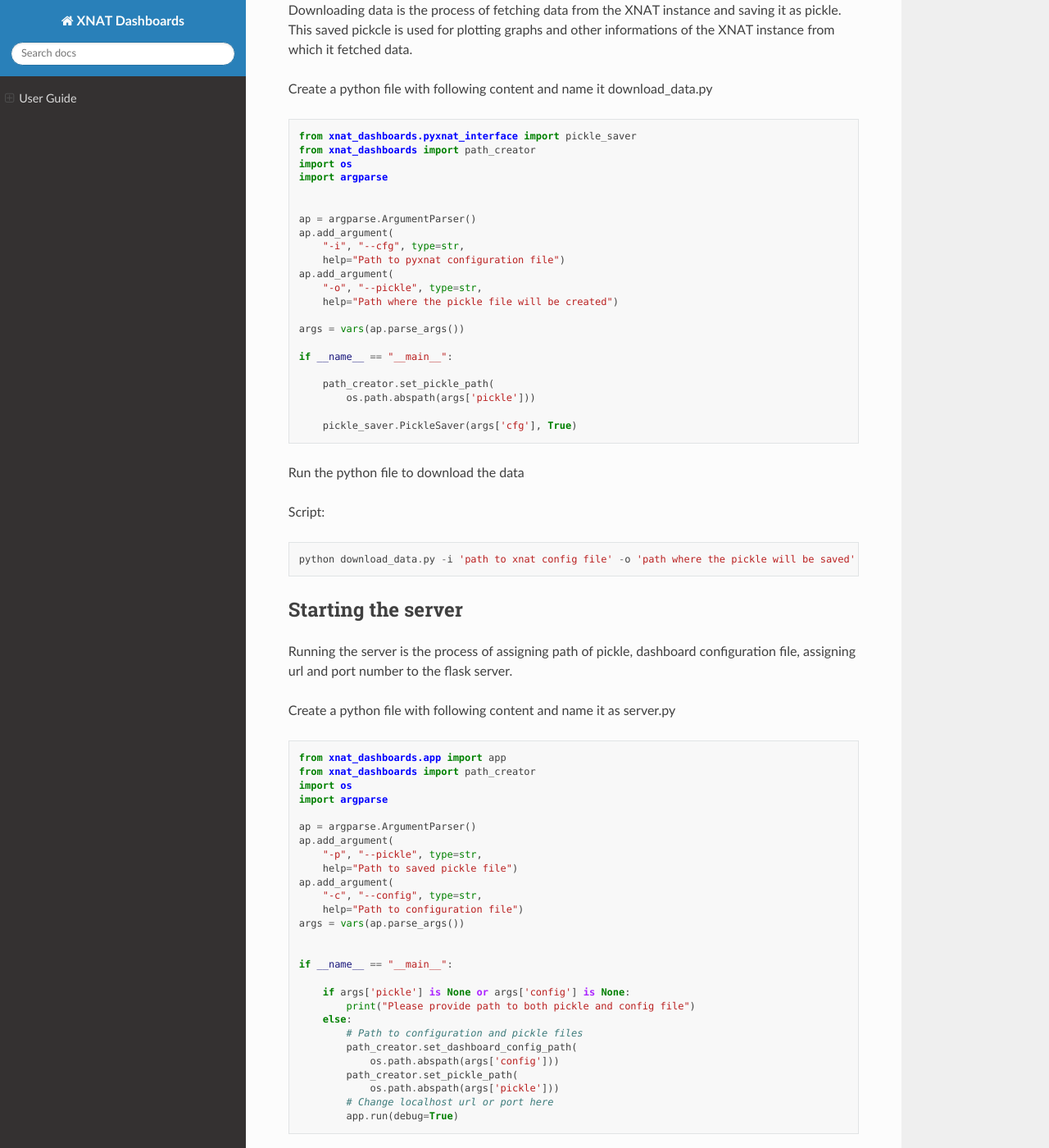
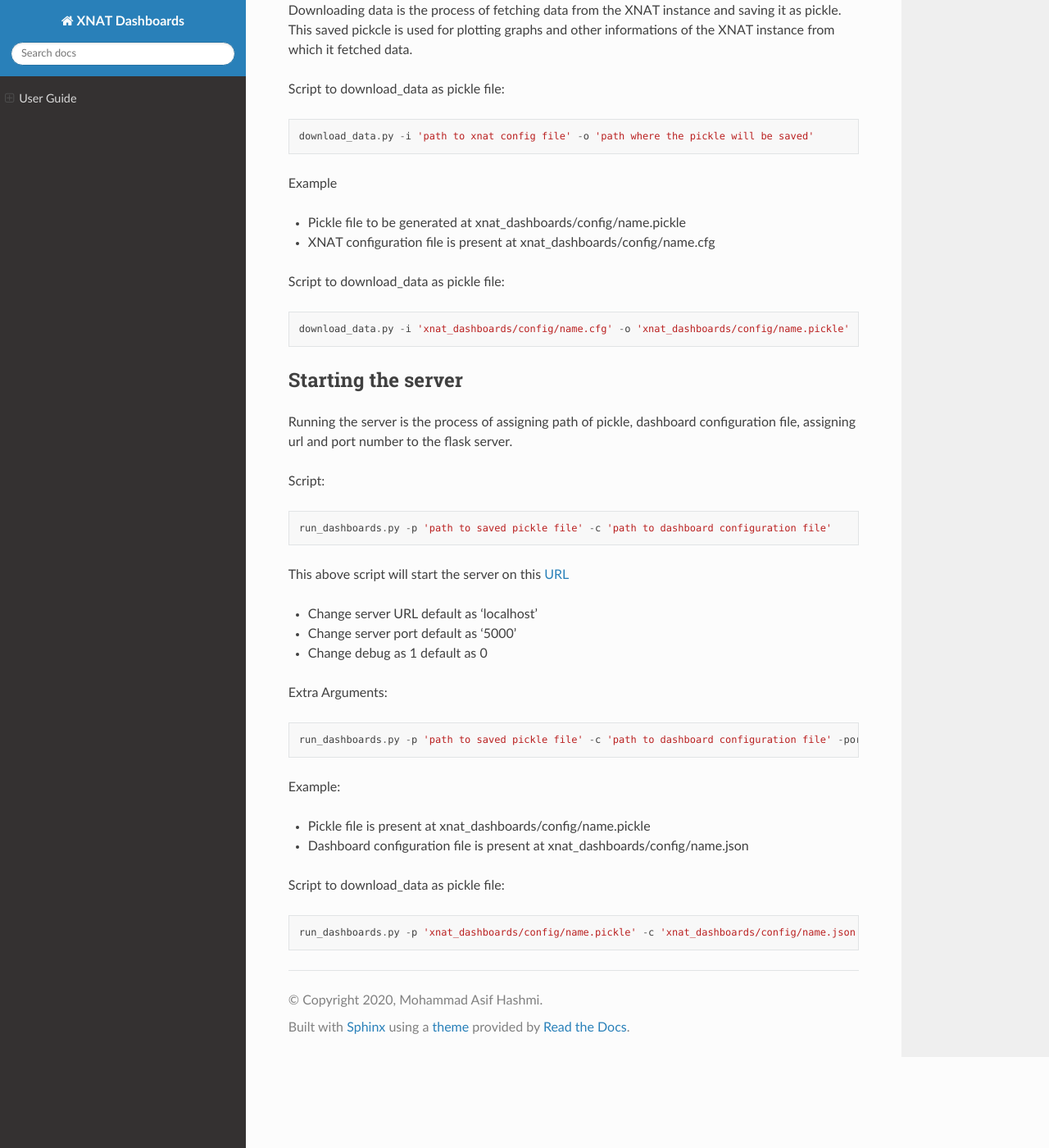
Before and after one commit to XNAT-Dashboards/XNAT-Dashboards, a Sphinx documentation site: the page built from docs/user_guide.rst, in a window 1280 px wide and 1400 px high, scrolled down 2074 px. Shown: the whole window at 82% size. Built offline with Sphinx 7.4.7 and the Read the Docs theme 2.0.0, drawn with Linux system fonts in a browser that asks for light colours; pages that are not in the unit, such as notebooks, are missing from menus; some of the changed text lies outside the part shown.

Commit message:
User guide update for starting and downloading scripts

```diff
--- a/docs/user_guide.rst
+++ b/docs/user_guide.rst
@@ -101,38 +101,18 @@ Downloading data is the process of fetching data from the XNAT instance and savi
 it as pickle. This saved pickcle is used for plotting graphs and other
 informations of the XNAT instance from which it fetched data.
 
-Create a python file with following content and name it download_data.py
+Script to download_data as pickle file::
 
-.. code-block:: python
+    download_data.py -i 'path to xnat config file' -o 'path where the pickle will be saved'
 
-    from xnat_dashboards.pyxnat_interface import pickle_saver
-    from xnat_dashboards import path_creator
-    import os
-    import argparse
+Example
 
+- Pickle file to be generated at xnat_dashboards/config/name.pickle
+- XNAT configuration file is present at xnat_dashboards/config/name.cfg
 
-    ap = argparse.ArgumentParser()
-    ap.add_argument(
-        "-i", "--cfg", type=str,
-        help="Path to pyxnat configuration file")
-    ap.add_argument(
-        "-o", "--pickle", type=str,
-        help="Path where the pickle file will be created")
+Script to download_data as pickle file::
 
-    args = vars(ap.parse_args())
-
-    if __name__ == "__main__":
-
-        path_creator.set_pickle_path(
-            os.path.abspath(args['pickle']))
-
-        pickle_saver.PickleSaver(args['cfg'], True)
-
-Run the python file to download the data
-
-Script::
-
-    python download_data.py -i 'path to xnat config file' -o 'path where the pickle will be saved'
+    download_data.py -i 'xnat_dashboards/config/name.cfg' -o 'xnat_dashboards/config/name.pickle'
 
 Starting the server
 -------------------
@@ -140,42 +120,26 @@ Starting the server
 Running the server is the process of assigning path of pickle, dashboard configuration file,
 assigning url and port number to the flask server.
 
-Create a python file with following content and name it as server.py
+Script::
 
-.. code-block:: python
+    run_dashboards.py -p 'path to saved pickle file' -c 'path to dashboard configuration file'
 
-    from xnat_dashboards.app import app
-    from xnat_dashboards import path_creator
-    import os
-    import argparse
-
-    ap = argparse.ArgumentParser()
-    ap.add_argument(
-        "-p", "--pickle", type=str,
-        help="Path to saved pickle file")
-    ap.add_argument(
-        "-c", "--config", type=str,
-        help="Path to configuration file")
-    args = vars(ap.parse_args())
+This above script will start the server on this `URL <localhost:5000>`_
 
 
-    if __name__ == "__main__":
+- Change server URL default as 'localhost'
+- Change server port default as '5000'
+- Change debug as 1 default as 0
 
-        if args['pickle'] is None or args['config'] is None:
-            print("Please provide path to both pickle and config file")
-        else:
-            # Path to configuration and pickle files
-            path_creator.set_dashboard_config_path(
-                os.path.abspath(args['config']))
-            path_creator.set_pickle_path(
-                os.path.abspath(args['pickle']))
-            # Change localhost url or port here
-            app.run(debug=True)
+Extra Arguments::
 
-Run this python file to start the server.
+    run_dashboards.py -p 'path to saved pickle file' -c 'path to dashboard configuration file' -port 'port number' -url 'URL' -debug 1
 
-Script::
+Example:
 
-    python server.py -p 'path to saved pickle file' -c 'path to dashboard configuration file'
+- Pickle file is present at xnat_dashboards/config/name.pickle
+- Dashboard configuration file is present at xnat_dashboards/config/name.json
 
-This above script will start the server on this `URL <localhost:5000>`_
+Script to download_data as pickle file::
+
+    run_dashboards.py -p 'xnat_dashboards/config/name.pickle' -c 'xnat_dashboards/config/name.json'
```
